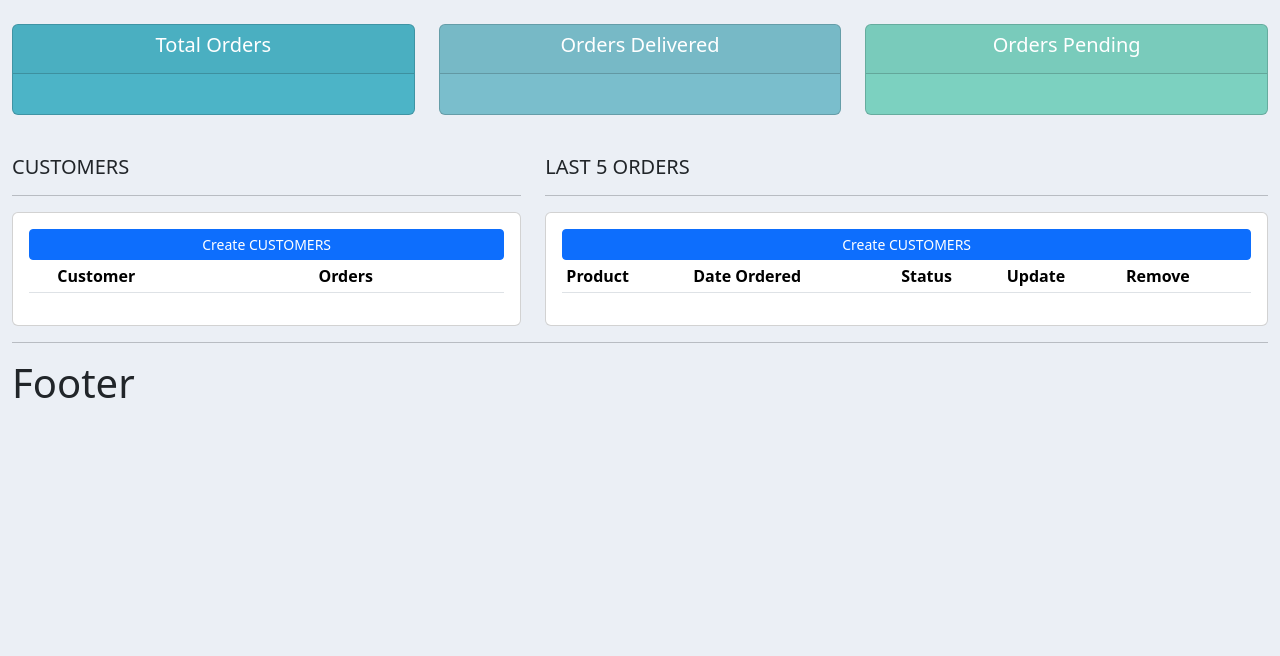
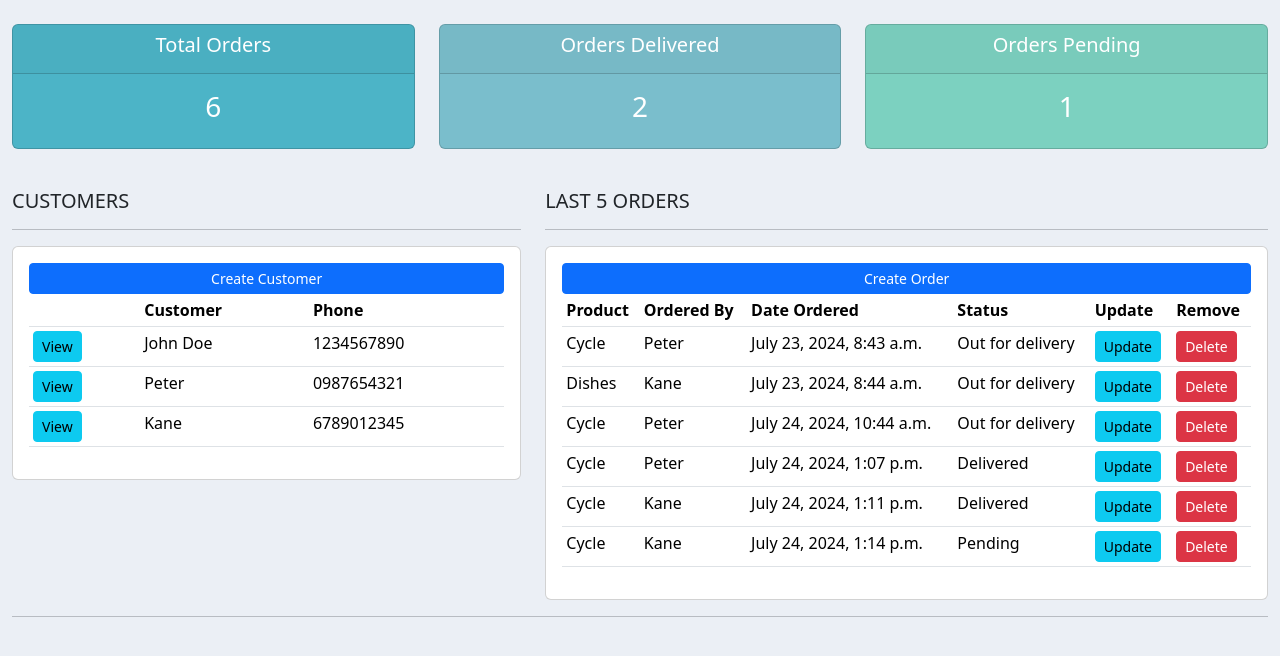
Before and after one commit to nimish-habile/Training, a Django app: page / in a window 1280 px wide. Shown: the part 56-712 px from the top of the page. Run offline with Django 5.2, Linux system fonts and the light colour scheme; data comes from the database, SQL or seed files in the repository; both versions use the stored data as it was after the commit; lists and menus that the app fills with data are empty.

Commit message:
django app routes

```diff
--- a/Django/project2/crm/accounts/models.py
+++ b/Django/project2/crm/accounts/models.py
@@ -49,5 +49,5 @@ class Order(models.Model):
     date_created = models.DateTimeField(auto_now_add=True, null=True)
     status = models.CharField(max_length=200, null=True, choices=STATUS)
 
-    # def __str__(self):
-    #     return f'{self.product} ordered by {self.customer}'
+    def __str__(self):
+        return self.product.name
--- a/Django/project2/crm/accounts/templates/accounts/dashboard.html
+++ b/Django/project2/crm/accounts/templates/accounts/dashboard.html
@@ -9,14 +9,22 @@
         <h5>CUSTOMERS</h5>
         <hr>
         <div class="card card-body">
-            <a class="btn btn-primary btn-sm btn-block" href=""> Create CUSTOMERS
+            <a class="btn btn-primary btn-sm btn-block" href=""> Create Customer
             </a>
             <table class="table table-sm">
                 <tr>
                     <th></th>
                     <th>Customer</th>
-                    <th>Orders</th>
+                    <th>Phone</th>
                 </tr>
+                {%for customer in customers%}
+                    <tr>
+                        <td><a class = "btn btn-sm btn-info" href = "{%url 'customer' customer.id%}">View</td>
+                        <td>{{customer.name}}</td>
+                        <td>{{customer.phone}}</td>
+                    </tr>
+
+                {%endfor%}
             </table>
         </div>
     </div>
@@ -24,16 +32,28 @@
         <h5>LAST 5 ORDERS</h5>
         <hr>
         <div class="card card-body">
-            <a class="btn btn-primary btn-sm btn-block" href=""> Create CUSTOMERS
+            <a class="btn btn-primary btn-sm btn-block" href="{% url 'create_order'%}"> Create Order
             </a>
             <table class="table table-sm">
                 <tr>
                     <th>Product</th>
+                    <th>Ordered By</th>
                     <th>Date Ordered</th>
                     <th>Status</th>
                     <th>Update</th>
                     <th>Remove</th>
                 </tr>
+                {%for order in orders%}
+                    <tr>
+                        <td>{{order.product}}</td>
+                        <td>{{order.customer}}</td>
+                        <td>{{order.date_created}}</td>
+                        <td>{{order.status}}</td>
+                        <td><a class = "btn btn-sm btn-info" href = "{%url 'update_order' order.id%}">Update</td>
+                        <td><a class = "btn btn-sm btn-danger" href = "{%url 'delete_order' order.id%}">Delete</td>
+                    </tr>
+
+                {%endfor%}
             </table>
         </div>
     </div>
--- a/Django/project2/crm/accounts/templates/accounts/main.html
+++ b/Django/project2/crm/accounts/templates/accounts/main.html
@@ -21,7 +21,7 @@
     {% endblock content%}
 
     <hr>
-    <h1>Footer</h1>
+    {% comment %} <h1>Footer</h1> {% endcomment %}
 
   </body>
   <script src="https://cdn.jsdelivr.net/npm/bootstrap@3.3.7/dist/js/bootstrap.min.js" integrity="sha384-Tc5IQib027qvyjSMfHjOMaLkfuWVxZxUPnCJA7l2mCWNIpG9mGCD8wGNIcPD7Txa" crossorigin="anonymous"></script>
--- a/Django/project2/crm/accounts/templates/accounts/navbar.html
+++ b/Django/project2/crm/accounts/templates/accounts/navbar.html
@@ -14,10 +14,10 @@
   <div class="collapse navbar-collapse" id="navbarNav">
     <ul class="navbar-nav">
       <li class="nav-item active">
-        <a class="nav-link" href="#">Dashboard</a>
+        <a class="nav-link" href="{% url 'home'%}">Dashboard</a>
       </li>
       <li class="nav-item">
-        <a class="nav-link" href="#">Products</a>
+        <a class="nav-link" href="{% url 'products'%}">Products</a>
       </li>
     </ul>
   </div>
--- a/Django/project2/crm/accounts/templates/accounts/status.html
+++ b/Django/project2/crm/accounts/templates/accounts/status.html
@@ -8,7 +8,7 @@
                     </h5>
                 </div>
                 <div class="card-body">
-                    <h3 class="card-title"></h3>
+                    <h3 class="card-title">{{total_orders}}</h3>
                 </div>
             </div>
         </div>
@@ -21,7 +21,7 @@
                     </h5>
                 </div>
                 <div class="card-body">
-                    <h3 class="card-title"></h3>
+                    <h3 class="card-title">{{delivered}}</h3>
                 </div>
             </div>
         </div>
@@ -34,7 +34,7 @@
                     </h5>
                 </div>
                 <div class="card-body">
-                    <h3 class="card-title"></h3>
+                    <h3 class="card-title">{{pending}}</h3>
                 </div>
             </div>
         </div>
--- a/Django/project2/crm/accounts/urls.py
+++ b/Django/project2/crm/accounts/urls.py
@@ -2,7 +2,10 @@ from django.urls import path
 from . import views
 
 urlpatterns = [
-    path('', views.home),
-    path('products/', views.products),
-    path('customer/', views.customer),
+    path('', views.home, name="home"),
+    path('products/', views.products, name="products"),
+    path('customer/<str:pk_test>/', views.customer, name="customer"),
+    path('create_order/', views.createOrder, name="create_order"),
+    path('update_order/<str:pk>/', views.updateOrder, name="update_order"),
+    path('delete_order/<str:pk>/', views.deleteOrder, name="delete_order")
 ]
--- a/Django/project2/crm/accounts/views.py
+++ b/Django/project2/crm/accounts/views.py
@@ -1,11 +1,75 @@
-from django.shortcuts import render
+from django.shortcuts import render, redirect
 from django.http import HttpResponse
 
+from .models import *
+from .forms import OrderForm
+
 def home(request):
-    return render(request, 'accounts/dashboard.html')
+    orders = Order.objects.all()
+    customers = Customer.objects.all()
+
+    total_customers = customers.count()
+    total_orders = orders.count()
+    delivered = orders.filter(status = "Delivered").count()
+    pending = orders.filter(status = "Pending").count()
+
+    context = {
+        "orders": orders,
+        "customers": customers,
+        "total_orders": total_orders,
+        "total_customers": total_customers,
+        "delivered": delivered,
+        "pending": pending,
+    }
+    return render(request, "accounts/dashboard.html", context)
+
 
 def products(request):
-    return render(request, 'accounts/products.html')
+    products = Product.objects.all()
+    return render(request, "accounts/products.html", {"products": products})
 
-def customer(request):
-    return render(request, 'accounts/customer.html')
+
+def customer(request, pk_test):
+    customer = Customer.objects.get(id=pk_test)
+
+    orders = customer.order_set.all()
+    orders_count = orders.count()
+
+    context = {'customer':customer, 'orders':orders, 'orders_count':orders_count}
+    return render(request, "accounts/customer.html", context)
+
+def createOrder(request):
+
+    form = OrderForm()
+    if request.method == 'POST':
+        form = OrderForm(request.POST)
+        if form.is_valid():
+            form.save()
+            return redirect('/')
+    context ={'form': form}
+    return render(request, 'accounts/order_form.html', context)
+
+def updateOrder(request, pk):
+
+    order = Order.objects.get(id=pk)
+    form = OrderForm(instance=order)
+
+    if request.method == 'POST':
+        form = OrderForm(request.POST, instance=order)
+        if form.is_valid():
+            form.save()
+            return redirect('/')
+
+    context = {'form': form}
+    return render(request, 'accounts/order_form.html', context)
+
+def deleteOrder(request, pk):
+
+    order = Order.objects.get(id=pk)
+
+    if request.method == 'POST':
+        order.delete()
+        return redirect('/')
+
+    context={'item':order}
+    return render(request, 'accounts/delete.html', context)
```
Also changed, not shown: Django/project2/crm/accounts/forms.py (added, +7 -0 lines), Django/project2/crm/accounts/templates/accounts/customer.html (+12 -3 lines), Django/project2/crm/accounts/templates/accounts/delete.html (added, +18 -0 lines), Django/project2/crm/accounts/templates/accounts/order_form.html (added, +16 -0 lines), Django/project2/crm/accounts/templates/accounts/products.html (+9 -3 lines), Django/project2/crm/db.sqlite3.
